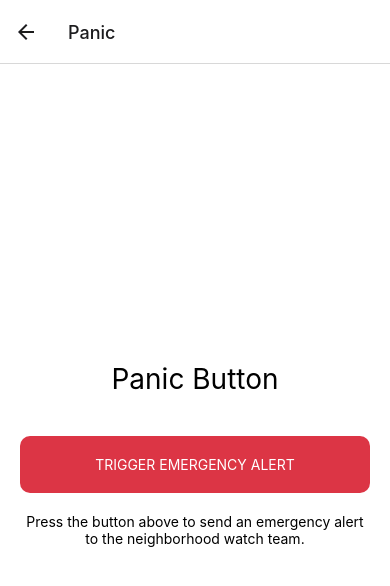
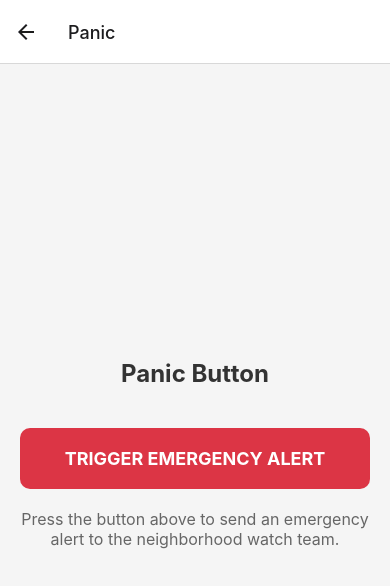
Before and after one commit to TheoMKgosi/CSI473-assignment, a React Native app in the folder NeighborhoodWatchApp/frontend/: screen /Panic in a window 390 px wide. Shown: the top 586 px of the page. Built offline with nearby package versions, Linux system fonts and the light colour scheme; a web font is replaced by a local one.

Commit message:
Update PanicScreen.js revert

```diff
--- a/NeighborhoodWatchApp/frontend/screens/PanicScreen.js
+++ b/NeighborhoodWatchApp/frontend/screens/PanicScreen.js
@@ -2,17 +2,19 @@ import React from 'react';
 import { View, Text, TouchableOpacity, StyleSheet, Alert } from 'react-native';
 import axios from 'axios';
 
-const PanicScreen = ({ route }) => {
-  const { token } = route.params || {};
-
+const PanicScreen = () => {
   const handlePanic = async () => {
     try {
       const response = await axios.post(
-        'https://super-palm-tree-69499prjx6rp24xg7.github.dev:8000/api/panic/',
+        'https://<your-codespace>.github.dev:8000/api/panic/',
         {},
-        { headers: { Authorization: `Token ${token}` } }
+        { headers: { Authorization: 'Token <your-token>' } }
       );
-      Alert.alert('Success', 'Emergency alert triggered!');
+      if (response.data.success) {
+        Alert.alert('Success', 'Emergency alert triggered!');
+      } else {
+        Alert.alert('Error', 'Failed to trigger alert');
+      }
     } catch (error) {
       Alert.alert('Error', 'Failed to trigger alert');
     }
@@ -37,14 +39,13 @@ const styles = StyleSheet.create({
     justifyContent: 'center',
     alignItems: 'center',
     padding: 20,
-    backgroundColor: '#fff',
+    backgroundColor: '#f5f5f5',
   },
   title: {
-    fontFamily: 'Inter',
-    fontSize: 28,
-    fontWeight: '400',
-    color: '#000',
+    fontSize: 24,
+    fontWeight: 'bold',
     marginBottom: 20,
+    color: '#333',
   },
   panicButton: {
     width: '100%',
@@ -56,14 +57,12 @@ const styles = StyleSheet.create({
   },
   panicButtonText: {
     color: '#fff',
-    fontFamily: 'Inter',
-    fontSize: 14,
-    fontWeight: '400',
+    fontSize: 18,
+    fontWeight: 'bold',
   },
   infoText: {
-    fontFamily: 'Inter',
-    fontSize: 14,
-    color: '#000',
+    fontSize: 16,
+    color: '#666',
     textAlign: 'center',
   },
 });
```
